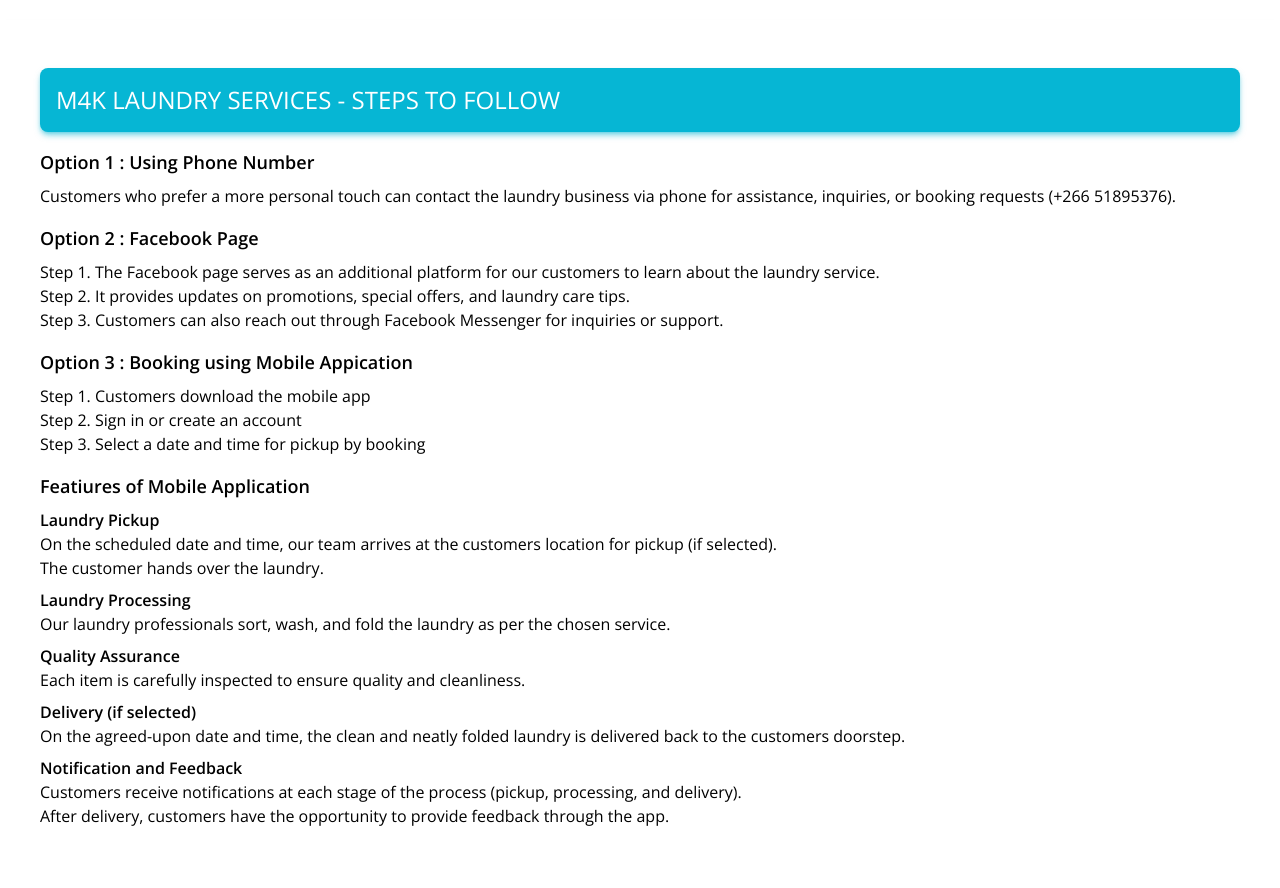
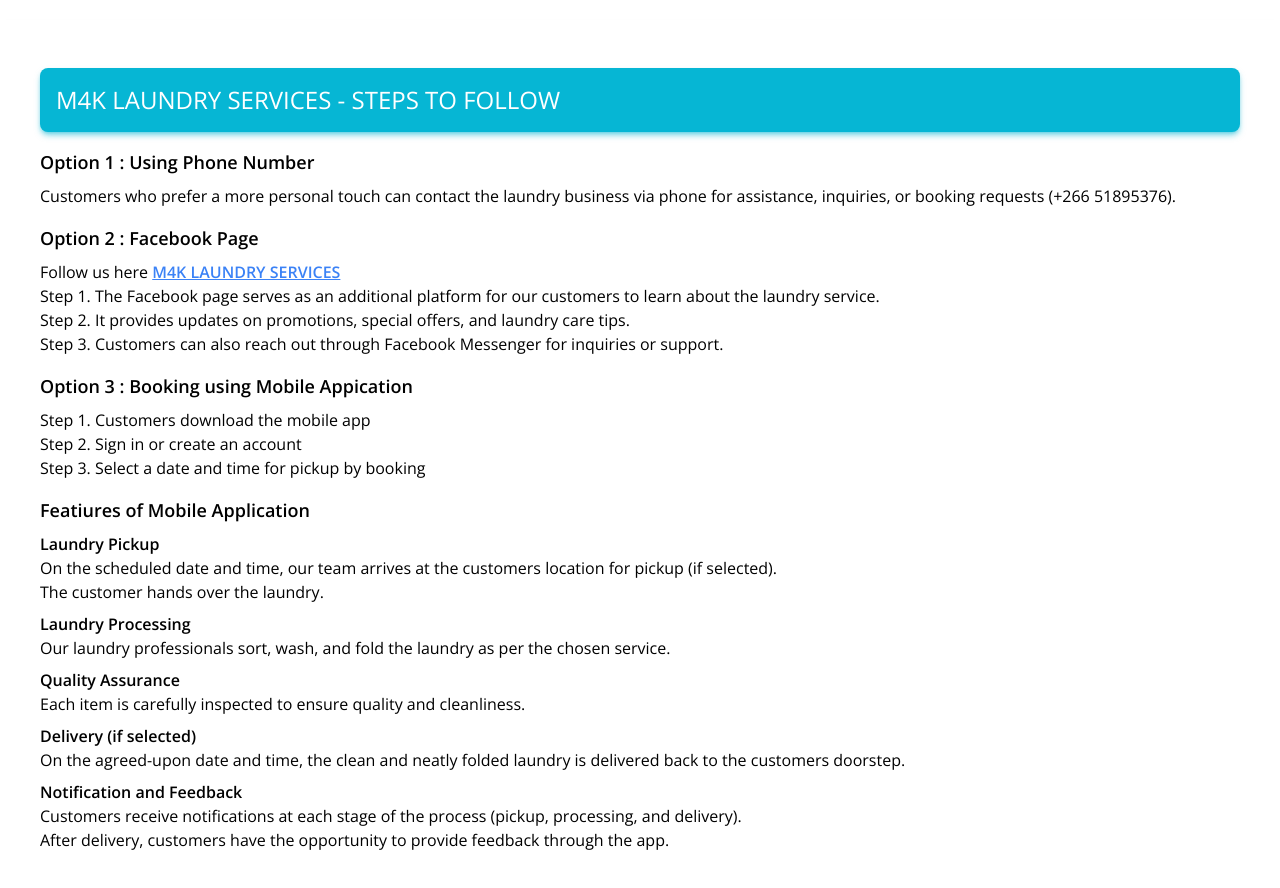
Before and after one commit to HMaroba/m4k-steps, a Next.js app: page / in a window 1280 px wide. Shown: the top 888 px of the page. Built offline with nearby package versions, Linux system fonts and the light colour scheme.

Commit message:
Created navbar

```diff
--- a/src/app/_components/facebook.tsx
+++ b/src/app/_components/facebook.tsx
@@ -4,6 +4,7 @@
     <>
       <h5 className="mt-4 font-semibold text-lg">Option 2 : Facebook Page</h5>
       <ul className="mt-2">
+        <p>Follow us here <a href="https://www.facebook.com/profile.php?id=61551388465746" className="text-blue-500 font-semibold underline">M4K LAUNDRY SERVICES</a></p>
         <p>
           Step 1. The Facebook page serves as an additional platform for our
           customers to learn about the laundry service.
```
